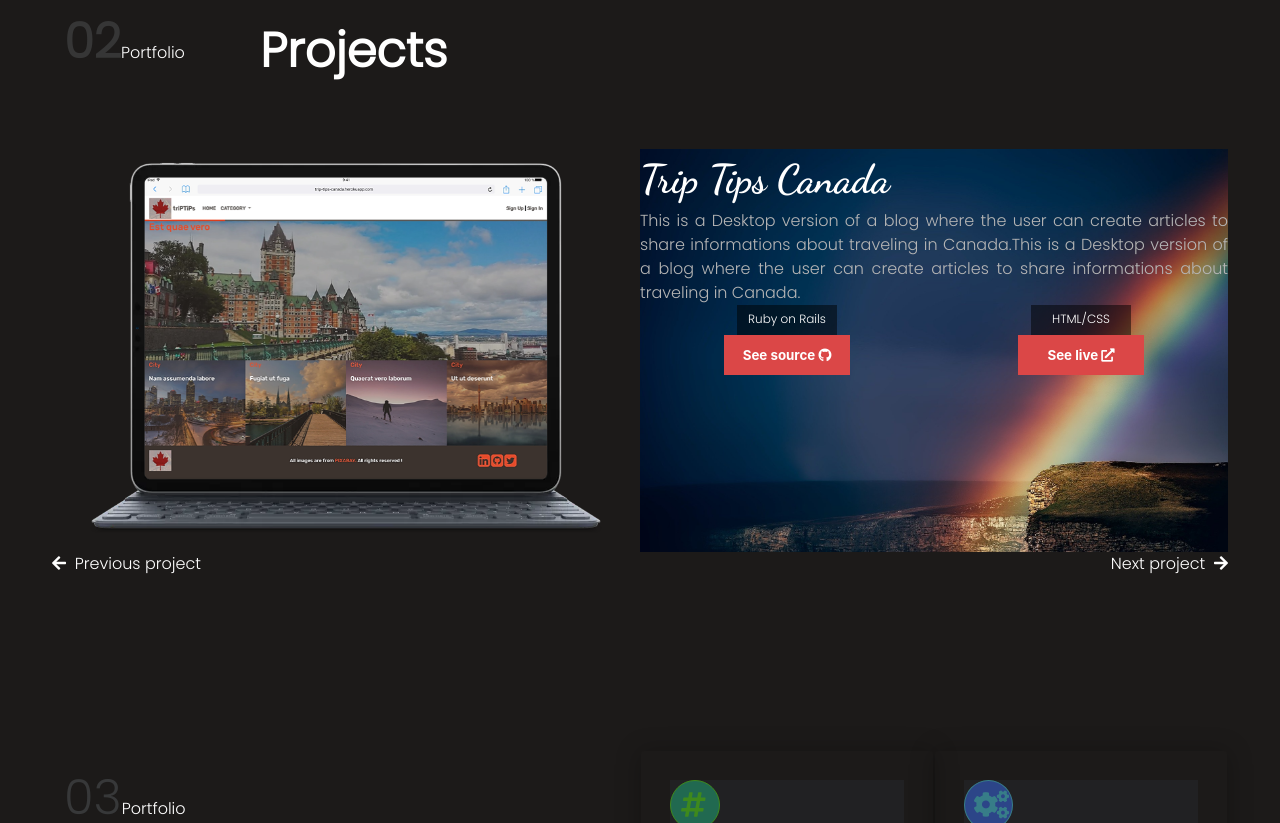
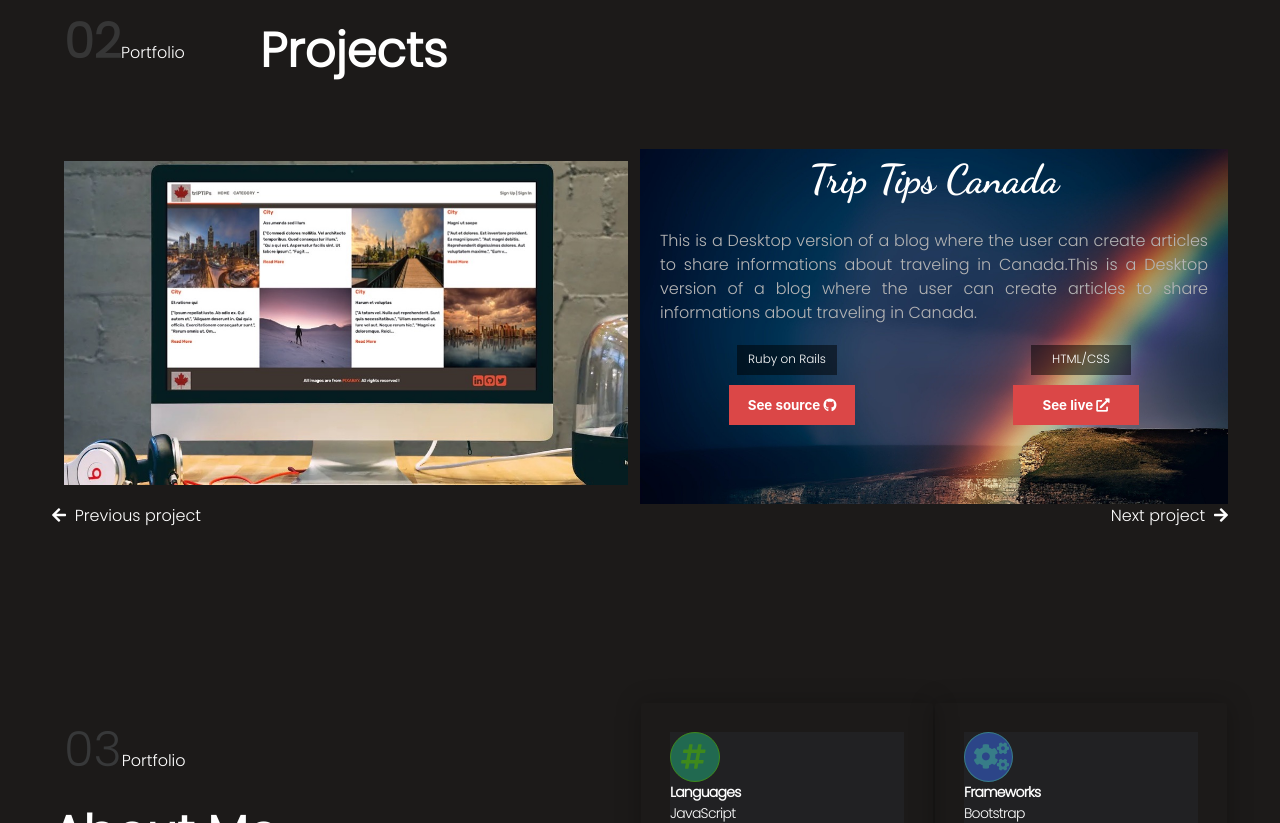
Before and after one commit to brugobi/-Personal-Portfolio-JS, a website built with webpack: page src/index.html in a window 1280 px wide. Shown: the part 709-1532 px from the top of the page. Built offline with nearby package versions, Linux system fonts and the light colour scheme; files whose address does not match are found by name.

Commit message:
style image

```diff
--- a/src/index.html
+++ b/src/index.html
@@ -54,9 +54,13 @@
           <div class="columns pt-6">
             Hello, I am
           </div>
-          <div class="columns div-name">
-            <h1 class="is-size-1 section-name has-text-weight-bold">Bruna<br> Gobi</h1>
-            <p class="logo2"></p>
+          <div class="columns div-name is-flex is-justify-content-space-between">
+            <div>
+              <h1 class="is-size-1 section-name has-text-weight-bold">Bruna<br> Gobi</h1>
+            </div>
+            <div>
+              <p class="logo2"></p>
+            </div>
           </div>
           <div class="columns pt-4 intro">
             <p>I am a software developer! I can help you build a product, feature or website. Look
@@ -96,7 +100,7 @@
           <img id="project-img" src="./trip.jpg" alt="trip">
         </div>
         <div class="column project-info" style="background-image: url('./wales.png');">
-          <div class="columns">
+          <div class="columns is-centered">
             <h1 id="title-project" class="project-title">Trip and Tips Canada</h1>
           </div>
           <div class="columns has-text-centered has-text-grey-light has-text-justified">
@@ -111,11 +115,9 @@
             <div class="tools">Ruby on Rails</div>
             <div class="tools">Boostrap</div>
           </div>
-          <div class="columns is-flex is-justify-content-space-around">
-            <button class="btn-resume"><strong><a href="/" id="link-source" target="_blanck">See source&nbsp;<i
-                    class="fab fa-github"></i></a></strong></button>
-            <button class="btn-resume"><strong><a href="/" id="link-demo" target="_blanck">See live&nbsp;<i
-                    class="fas fa-external-link-alt"></i></a></strong></button>
+          <div class="columns is-flex is-justify-content-space-around div-btn">
+            <button class="btn-resume"><strong><a href="/" id="link-source" target="_blanck">See source&nbsp;<i class="fab fa-github"></i></a></strong></button>
+            <button class="btn-resume"><strong><a href="/" id="link-demo" target="_blanck">See live&nbsp;<i class="fas fa-external-link-alt"></i></a></strong></button>
           </div>
         </div>
       </div>
--- a/src/index.js
+++ b/src/index.js
@@ -1,7 +1,7 @@
 /* eslint-disable no-unused-vars */
 import './styles.scss';
 import projects from './projects';
-import Trip from './assets/images/trip.jpg';
+import Blog from './assets/images/blog.jpg';
 import News from './assets/images/news_week.png';
 import Shop from './assets/images/online_shop.png';
 import Background from './assets/images/project.png';
@@ -9,6 +9,9 @@
 import Square from './assets/images/square.png';
 import Frame from './assets/images/frame.png';
 import Wales from './assets/images/wales.png';
+import Weather from './assets/images/weather.png';
+import Restaurant from './assets/images/restaurant.png';
+import Game from './assets/images/game2.jpg';
 
 
 const bugerIcon = document.querySelector('#burger');
--- a/src/projects.js
+++ b/src/projects.js
@@ -3,7 +3,7 @@
     id: 1,
     title: 'Trip Tips Canada',
     tool: ['Ruby on Rails', 'HTML/CSS'],
-    img: './trip.jpg',
+    img: './blog.jpg',
     source: 'https://github.com/brugobi/RoR--Capstone',
     live: 'https://trip-tips-canada.herokuapp.com/',
     text:
@@ -13,7 +13,7 @@
     id: 2,
     title: 'The Walkers',
     tool: ['JavaScript', 'Phaser3', 'HTML/CSS'],
-    img: './trip.jpg',
+    img: './game2.jpg',
     source: 'https://github.com/brugobi/phaser-capstone',
     live: 'https://brugobi.github.io/phaser-capstone/',
     text:
@@ -23,7 +23,7 @@
     id: 3,
     title: 'Weather App',
     tool: ['JavaScrip', 'APIs', 'Bulma', 'HTML/CSS'],
-    img: './trip.jpg',
+    img: './weather.png',
     source: 'https://github.com/brugobi/Weather-App-JS',
     live: 'https://raw.githack.com/brugobi/Weather-App-JS/feature_v1/dist/index.html',
     text:
@@ -43,7 +43,7 @@
     id: 5,
     title: 'Restaurant Page',
     tool: ['JavaScrip', 'Node.js', 'Webpack', 'Boostrap', 'HTML/CSS'],
-    img: './trip.jpg',
+    img: './restaurant.png',
     source: 'https://github.com/brugobi/restaurant_page-js',
     live: 'https://raw.githack.com/brugobi/restaurant_page-js/feature/dist/index.html',
     text:
--- a/src/styles.scss
+++ b/src/styles.scss
@@ -148,9 +148,13 @@
   color: $color-white;
 }
 
-#project-img {
-  width: 40vw;
+#info {
+  padding: 20px;
 }
+
+// #project-img {
+//   width: 40vw;
+// }
 
 .project-title {
   font-family: "Dancing Script", cursive;
@@ -161,6 +165,14 @@
   background-position: center;
   background-repeat: no-repeat;
   background-size: cover;
+}
+
+// .div-tools {
+//   margin-top: 150px;
+// }
+
+.div-btn {
+  padding: 10px;
 }
 
 .tools {
```
Also changed, not shown: src/assets/images/blog.jpg (added), src/assets/images/game.jpg (added), src/assets/images/game2.jpg (added), src/assets/images/news_week.png, src/assets/images/restaurant.png (added), src/assets/images/weather.png (added).
